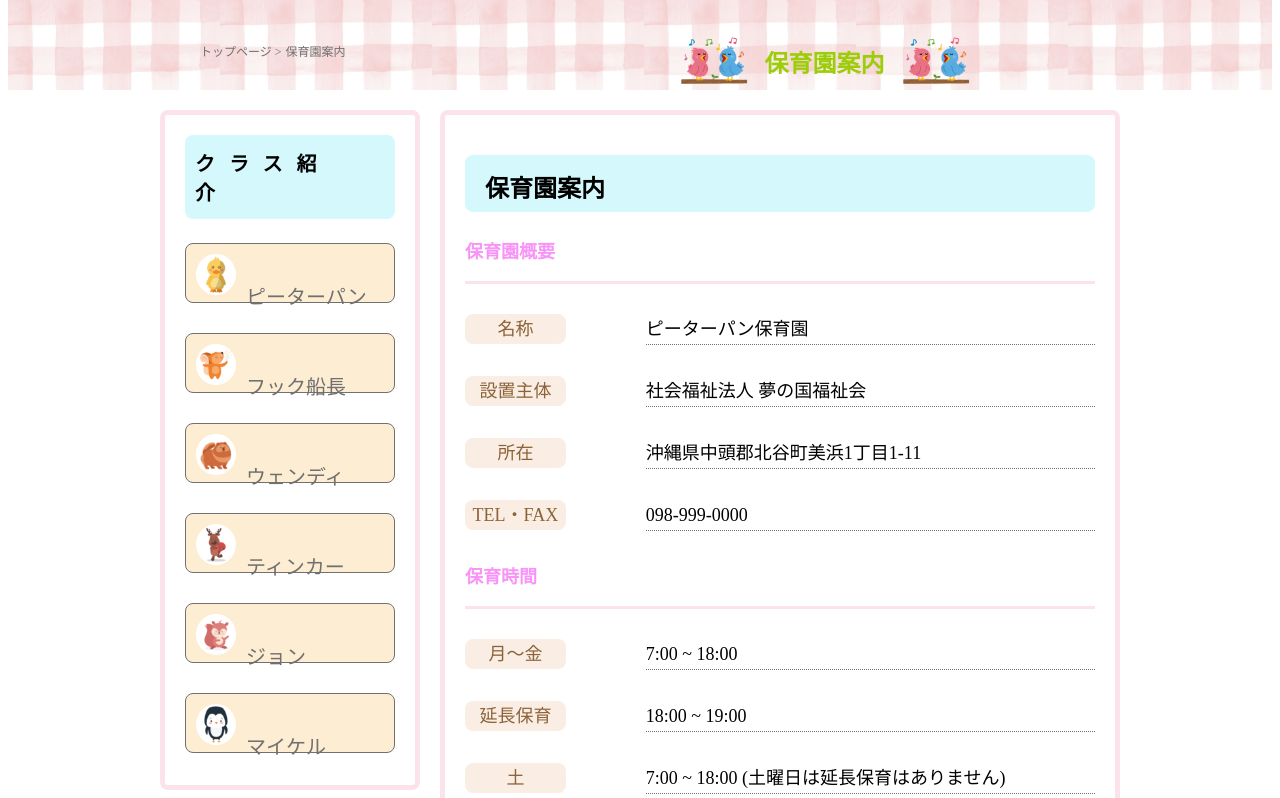
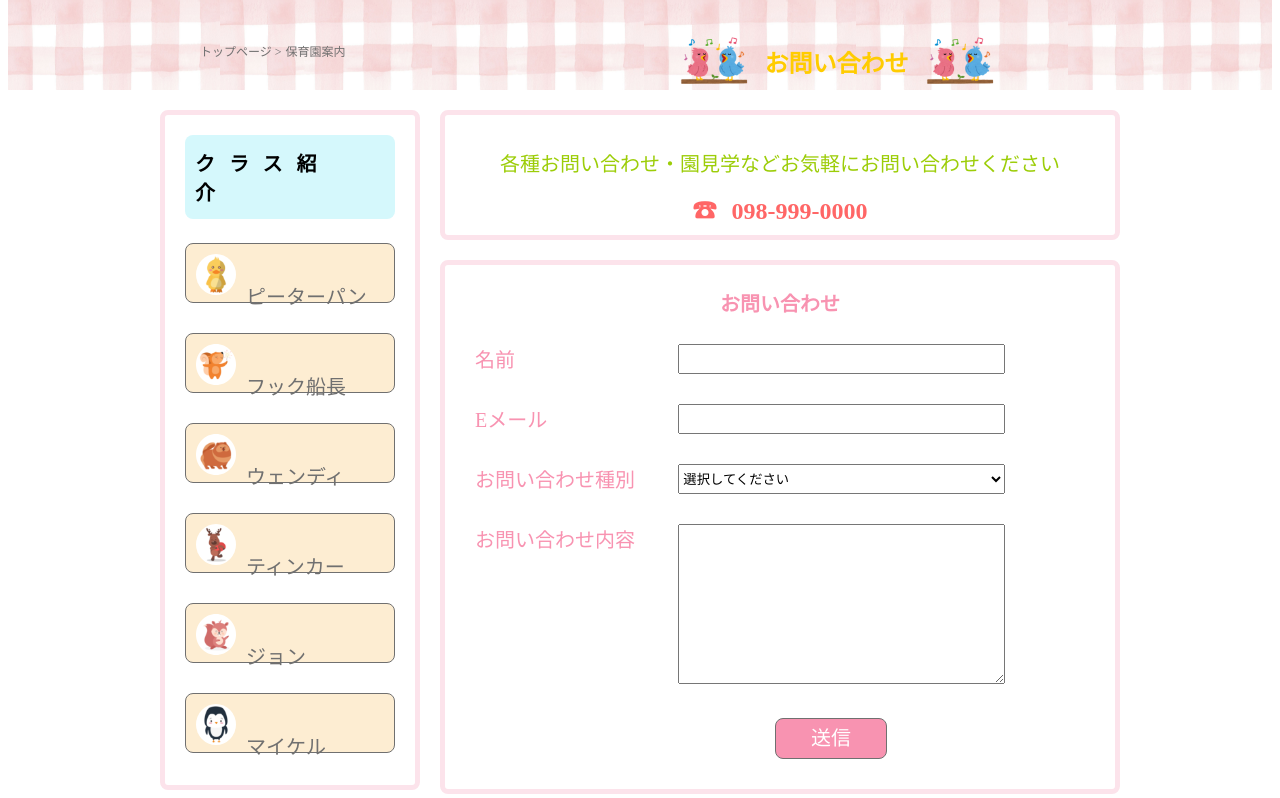
Before and after one commit to Ikko-T/Daycare-Web-_site, a PHP site: page /contact.html in a window 1280 px wide. Shown: the part 178-976 px from the top of the page. Run offline with PHP 8.4, Linux system fonts and the light colour scheme; some libraries are stand-ins or nearby versions.

Commit message:
Marked up and styled the contact page.

```diff
--- a/contact.html
+++ b/contact.html
@@ -9,7 +9,7 @@
     <title>Peter Pan Daycare</title>
   </head>
 
-  <body id="about">
+  <body id="contact">
     <div class="page">
       <header>
         <h1 class="logo">
@@ -35,7 +35,7 @@
             </ol>
             <div class="sub_group">
               <img src="images/birds-singing.png" alt="歌う小鳥" />
-              <h2>保育園案内</h2>
+              <h2>お問い合わせ</h2>
               <img src="images/birds-singing.png" alt="歌う小鳥" />
             </div>
           </div>
@@ -63,85 +63,50 @@
             </p>
           </aside>
           <div class="contents">
-            <section class="info">
-              <h2>保育園案内</h2>
+            <section class="question">
+              <p>各種お問い合わせ・園見学などお気軽にお問い合わせください</p>
+              <div class="tel">098-999-0000</div>
             </section>
-            <section class="outline">
-              <h3>保育園概要</h3>
-              <hr />
+            <section class="form">
+              <h3>お問い合わせ</h3>
               <dl>
-                <div class="item">
-                  <dt>名称</dt>
-                  <dd>ピーターパン保育園</dd>
+                <div class="form_item">
+                  <dt>名前</dt>
+                  <dd><input type="text" name="user_name" required /></dd>
                 </div>
-                <div class="item">
-                  <dt>設置主体</dt>
-                  <dd>社会福祉法人 夢の国福祉会</dd>
+                <div class="form_item">
+                  <dt>Eメール</dt>
+                  <dd><input type="email" name="user_email" required /></dd>
                 </div>
-                <div class="item">
-                  <dt>所在</dt>
-                  <dd>沖縄県中頭郡北谷町美浜1丁目1-11</dd>
+                <div class="form_item">
+                  <dt>お問い合わせ種別</dt>
+                  <dd>
+                    <select name="message_type" required>
+                      <option value="選択してください">選択してください</option>
+                      <option value="選択1">選択1</option>
+                      <option value="選択2">選択2</option>
+                    </select>
+                  </dd>
                 </div>
-                <div class="item">
-                  <dt>TEL・FAX</dt>
-                  <dd>098-999-0000</dd>
+                <div class="form_item">
+                  <dt>お問い合わせ内容</dt>
+                  <dd><textarea name="message" required></textarea></dd>
                 </div>
+                <div class="btn"><input type="submit" value="送信" /></div>
               </dl>
             </section>
-            <section class="hours">
-              <h3>保育時間</h3>
-              <hr />
-              <dl>
-                <div class="item">
-                  <dt>月〜金</dt>
-                  <dd>7:00 ~ 18:00</dd>
-                </div>
-                <div class="item">
-                  <dt>延長保育</dt>
-                  <dd>18:00 ~ 19:00</dd>
-                </div>
-                <div class="item">
-                  <dt>土</dt>
-                  <dd>7:00 ~ 18:00 (土曜日は延長保育はありません)</dd>
-                </div>
-              </dl>
-            </section>
-            <section class="activity">
-              <h3>特色ある保育活動</h3>
-              <hr />
-              <table>
-                <tr>
-                  <th>２歳児</th>
-                  <td>♡体育指導</td>
-                </tr>
-                <tr>
-                  <th>３歳児</th>
-                  <td>
-                    ♡体育指導<br />
-                    ♡動物とのふれあい<br />
-                    ♡体操<br />
-                    ♡スペイン語
-                  </td>
-                </tr>
-                <tr>
-                  <th>４歳児</th>
-                  <td>
-                    ♡お金のつかいかた ♡料理<br />
-                    ♡ギター ♡スペイン語<br />
-                    ♡経済 ♡サッカー<br />
-                    ♡書道 ♡水泳
-                  </td>
-                </tr>
-                <tr>
-                  <th>５歳児</th>
-                  <td>
-                    ♡ピアノ ♡投資<br />
-                    ♡プログラミング ♡水泳<br />
-                    ♡料理 ♡スペイン語<br />
-                    ♡サッカー ♡書道
-                  </td>
-                </tr>
-              </table>
+            <section class="access">
+              <h3>アクセスマップ</h3>
+              <div class="google_map">
+                <iframe
+                  src="https://www.google.com/maps/embed?pb=!1m18!1m12!1m3!1d3576.4120744742363!2d127.75929031550149!3d26.313152983389458!2m3!1f0!2f0!3f0!3m2!1i1024!2i768!4f13.1!3m3!1m2!1s0x34e5131cad212c9f%3A0xdeb1c66612a7dc57!2z5a2m5qCh5rOV5Lq65Y2X5pif5a2m5ZyS44K144Kk44OG44Kv44Kr44Os44OD44K4576O5rWc!5e0!3m2!1sja!2sjp!4v1626617818137!5m2!1sja!2sjp"
+                  width="630"
+                  height="450"
+                  style="border: 0"
+                  allowfullscreen=""
+                  loading="lazy"
+                ></iframe>
+              </div>
             </section>
           </div>
         </div>
--- a/css/style.css
+++ b/css/style.css
@@ -415,3 +415,151 @@ footer p {
   vertical-align: middle;
   padding-left: 10px;
 }
+
+/*************コンタクトページ*****************/
+#contact main .wrapper {
+  background-image: url(../images/bg-check-pattern.png);
+  background-repeat: repeat-x;
+  width: 100%;
+  height: 90px;
+  margin-bottom: 20px;
+}
+
+#contact .group {
+  width: 960px;
+  margin: 0 auto;
+  display: flex;
+}
+
+#contact .breadcrumbs {
+  margin-top: 42px;
+}
+
+#contact .breadcrumbs li {
+  display: inline-block;
+}
+
+#contact .breadcrumbs a {
+  text-decoration: none;
+  color: #707070;
+  font-size: 12px;
+}
+
+#contact .sub_group {
+  margin-top: 24px;
+  margin-left: 334px;
+  display: flex;
+  align-items: center;
+}
+#contact .sub_group h2 {
+  font-size: 24px;
+  color: #ffcc00;
+  margin-left: 17px;
+  margin-right: 17px;
+}
+
+#contact .question {
+  border: 5px solid #fce3eb;
+  border-radius: 8px;
+  text-align: center;
+  margin-bottom: 20px;
+  padding-top: 13px;
+}
+
+#contact .question p {
+  font-size: 20px;
+  color: #9ccd08;
+  margin-bottom: 14px;
+}
+
+#contact .question .tel {
+  font-size: 24px;
+  color: #ff6666;
+  font-weight: bold;
+  margin-bottom: 9px;
+}
+
+#contact .question .tel::before {
+  content: '☎︎';
+  padding-right: 15px;
+}
+
+#contact .form {
+  border: 5px solid #fce3eb;
+  border-radius: 8px;
+  margin-bottom: 20px;
+}
+
+#contact .form h3 {
+  font-size: 20px;
+  color: #f893b1;
+  margin-top: 23px;
+  margin-bottom: 27px;
+  text-align: center;
+}
+
+#contact .form dl {
+  margin-left: 30px;
+  margin-right: 110px;
+  margin-bottom: 30px;
+}
+
+#contact dl .form_item {
+  display: flex;
+  justify-content: space-between;
+  margin-bottom: 30px;
+}
+
+#contact .form_item dt {
+  flex: 1;
+  font-size: 20px;
+  color: #f893b1;
+}
+
+#contact .form_item dd {
+  flex: 2;
+}
+
+input[type='text'],
+input[type='email'],
+select {
+  width: 100%;
+  height: 30px;
+}
+
+textarea {
+  width: 100%;
+  height: 160px;
+}
+
+#contact .btn {
+  margin-left: 300px;
+  margin-right: 270px;
+}
+
+input[type='submit'] {
+  font-size: 20px;
+  color: #ffffff;
+  background-color: #f893b1;
+  border: 1px solid #707070;
+  border-radius: 8px;
+  padding: 3px 35px 7px 35px;
+}
+
+#contact .access {
+  border: 5px solid #fce3eb;
+  border-radius: 8px;
+  margin-bottom: 20px;
+}
+
+#contact .access h3 {
+  font-size: 20px;
+  color: #707070;
+  background-color: #f8ffd1;
+  margin: 20px;
+  padding: 8px 0 12px 20px;
+}
+
+#contact .google_map {
+  margin: 0 20px 20px 20px;
+}
```
